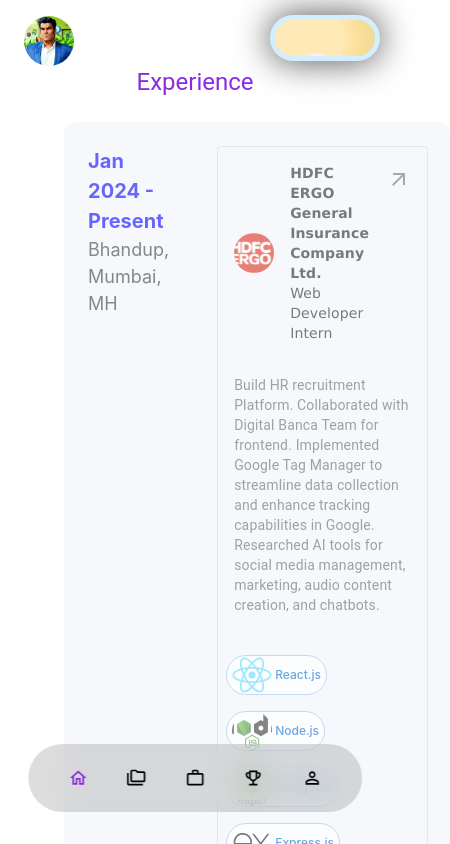
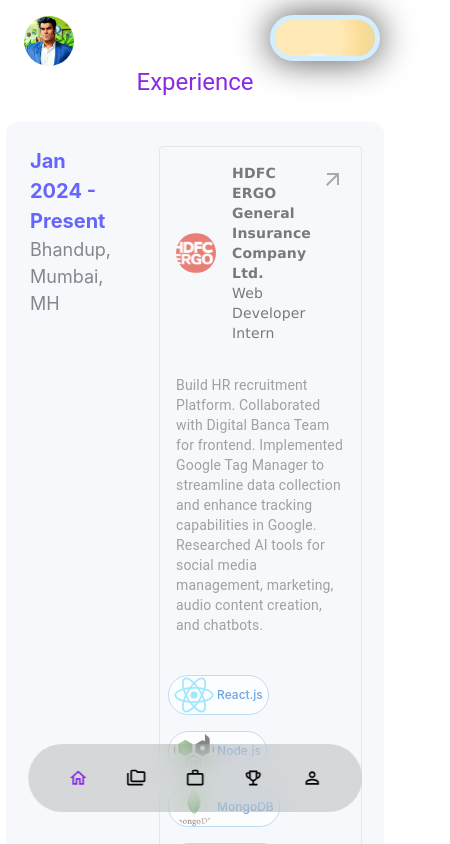
Before and after one commit to PolyMokashi/Pradeep-Mokashi, a React (Create React App) app: page /experience in a window 390 px wide. Shown: the top 844 px of the page, 450 px wide, since content can reach past the window. Built offline with nearby package versions, Linux system fonts and the light colour scheme.

Commit message:
changes made

```diff
--- a/src/commom-components/CustomCard.js
+++ b/src/commom-components/CustomCard.js
@@ -35,7 +35,7 @@
                     cursor: 'pointer',
                     background: mode==='off'? 'linear-gradient(109.6deg, rgba(0, 0, 0, 0.93) 11.2%, rgb(63, 61, 61) 78.9%)': '',
                 }}
-                elevation="3"
+                elevation='3'
             >
                 <CardHeader
                     avatar={
--- a/src/commom-components/ExpCard.js
+++ b/src/commom-components/ExpCard.js
@@ -52,7 +52,7 @@
                                     />
                                 }
                                 onClick={() => {}}
-                                sx={{ mr: 2, mt: 2 }}
+                                sx={{ mr: {md:2}, mt: 2 }}
                             >
                                 {icon.name}
                             </Chip>
--- a/src/commom-components/ExperienceCard.js
+++ b/src/commom-components/ExperienceCard.js
@@ -24,7 +24,7 @@
                 variant={mode === 'on' ? 'soft' : ''}
                 orientation="horizontal"
                 sx={{
-                    width: {md:'100%'},
+                    width: "100%",
                     resize: 'horizontal',
                     my: 3,
                     background:
--- a/src/pages/Experience/Experience.js
+++ b/src/pages/Experience/Experience.js
@@ -18,7 +18,7 @@
                     alignItems: 'center',
                 }}
             >
-                <Stack direction="column" sx={{ width: '70%' }}>
+                <Stack sx={{ width: {sm:'70%'} }}>
                     {ExperienceInfo.map((data, index) => (
                         <Link
                             key={index}
--- a/src/pages/Home/Home.js
+++ b/src/pages/Home/Home.js
@@ -89,7 +89,7 @@
                                 </span>
                                 <span className="button__icon">
                                     <svg
-                                        class="svg"
+                                        className="svg"
                                         data-name="Layer 2"
                                         id="bdd05811-e15d-428c-bb53-8661459f9307"
                                         viewBox="0 0 35 35"
```
